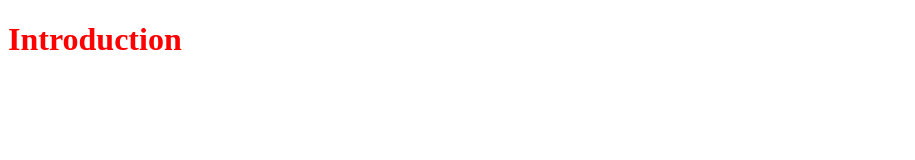
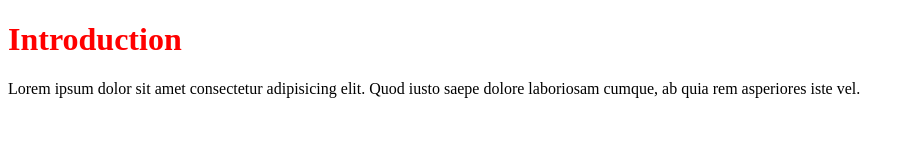
Before and after one commit to kaisarvam/css_for_js_devs, a plain HTML site: page Css for js devs/Introduction/index.html in a window 1280 px wide. Shown: the whole page, without its empty margins (0-915 px from the left). Drawn offline with Linux system fonts and the light colour scheme.

Commit message:
initials

```diff
--- a/Css for js devs/Introduction/index.html
+++ b/Css for js devs/Introduction/index.html
@@ -8,5 +8,9 @@
   </head>
   <body>
     <h1>Introduction</h1>
+    <p>
+      Lorem ipsum dolor sit amet consectetur adipisicing elit. Quod iusto saepe
+      dolore laboriosam cumque, ab quia rem asperiores iste vel.
+    </p>
   </body>
 </html>
```
